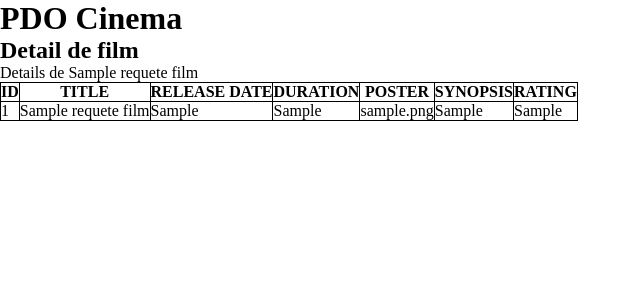
After one commit to seitvalieva/Cinema-MVC, a PHP site: template view/detailFilm.php in a window 1280 px wide. The commit adds this page. Shown: the top 300 px of the page, without its empty margins (0-641 px from the left). Run offline with PHP 8.4, Linux system fonts and the light colour scheme; the template is opened without the code that fills it: most values are stand-ins (such as "Sample title", 1, 10 or a date in 2020); data that the repository does not hold is empty.

Commit message:
updated detailFilm

```diff
--- a/cinema_mvc_sevilia.sql
+++ b/cinema_mvc_sevilia.sql
@@ -25,7 +25,7 @@ CREATE TABLE IF NOT EXISTS `actor` (
   `nameActor` varchar(50) NOT NULL DEFAULT '0',
   `surnameActor` varchar(50) NOT NULL DEFAULT '0',
   `genderActor` varchar(10) NOT NULL DEFAULT '0',
-  `bdayAtor` date NOT NULL,
+  `bdayActor` date NOT NULL,
   PRIMARY KEY (`idActor`)
 ) ENGINE=InnoDB AUTO_INCREMENT=11 DEFAULT CHARSET=utf8mb4 COLLATE=utf8mb4_0900_ai_ci;
 
--- a/model/Connect.php
+++ b/model/Connect.php
@@ -7,7 +7,7 @@ namespace Model;       // le namespace de la classe Connect --> "Model",
  abstract class Connect {
 
     const HOST = "localhost";
-    const DB = "cinema";
+    const DB = "cinema_sevilia";
     const USER = "root";
     const PASS = "";
 
--- a/public/css/styles.css
+++ b/public/css/styles.css
@@ -0,0 +1,9 @@
+* {
+    margin: 0;
+    padding: 0;
+    box-sizing: border-box;
+}
+table, th, td {
+    border: 1px solid black;
+    border-collapse: collapse;
+}
--- /dev/null
+++ b/view/detailFilm.php
@@ -0,0 +1,56 @@
+<?php ob_start();
+foreach($requeteFilm->fetchAll() as $film) {
+    $idFilm = $film["idFilm"];
+    $titleFilm = $film["titleFilm"];
+    $yearRelease = $film["yearRelease"];
+    $durationMins = $film["durationMins"];
+    $poster = $film["posterFilm"];
+    $synopsisFilm = $film["synopsisFilm"];
+    $rating = $film["ratingFilm"];
+
+}
+?>
+
+<p class="uk-label uk-label-warning">Details de <?= $titleFilm ?></p>
+
+<table class="uk-table uk-table-striped">
+    <thead>
+        <tr>
+            <th>ID</th>
+            <th>TITLE</th>
+            <th>RELEASE DATE</th>
+            <th>DURATION</th>
+            <th>POSTER</th>
+            <th>SYNOPSIS</th>
+            <th>RATING</th>
+        </tr>
+    </thead>
+    <tbody>
+        <!-- <?php
+            foreach($requeteFilm->fetchAll() as $film) { ?>
+
+           <?php } ?> -->
+        <tr>
+            <td><?= $film["idFilm"] ?></td>
+            <td><?= $film["titleFilm"] ?></td>
+            <td><?= $film["yearRelease"] ?></td>
+            <td><?= $film["durationMins"] ?></td>
+            <td><?= $film["posterFilm"] ?></td>
+            <td><?= $film["synopsisFilm"] ?></td>
+            <td><?= $film["ratingFilm"] ?></td>
+        </tr>
+    </tbody>
+</table>
+<?php
+    $titre = "Detail de film";
+    $titre_secondaire = "Detail de film";
+
+    // On va donc "aspirer" tout ce qui se trouve entre 2 fonctions "ob_start()" et "ob_get_clean()"
+                // (temporisation de sortie)
+        // pour stocker le contenu dans une variable $contenu
+    $contenu = ob_get_clean();
+
+    // Le require de fin permet d'injecter le contenu dans le template "squelette" > template.php
+
+    require "view/template.php";
+?>
--- a/view/listFilms.php
+++ b/view/listFilms.php
@@ -13,7 +13,7 @@
         <?php
             foreach($requete->fetchAll() as $film) { ?>
             <tr>
-                <td><?= $film["title"] ?></td>
+                <td><?= $film["titleFilm"] ?></td>
                 <td><?= $film["yearRelease"] ?></td>
             </tr>
 
--- a/view/template.php
+++ b/view/template.php
@@ -9,8 +9,8 @@ On exploitera ce qu'on appelle "la temporisation de sortie" en PHP  -->
     <meta charset="UTF-8">
     <meta http-equiv="X-UA-Compatible" content="IE=edge">
     <meta name="viewport" content="width=device-width, initial-scale=1.0">
-    <link rel="stylesheet" href="./public/css/<?=$lienCss?>.css">
-    <link rel="stylesheet" href="https://cdnjs.cloudflare.com/ajax/libs/font-awesome/6.2.1/css/all.min.css" integrity="sha512-MV7K8+y+gLIBoVD59lQIYicR65iaqukzvf/nwasF0nqhPay5w/9lJmVM2hMDcnK1OnMGCdVK+iQrJ7lzPJQd1w==" crossorigin="anonymous" referrerpolicy="no-referrer" />
+    <!-- <link rel="stylesheet" href="./public/css/<?=$lienCss?>.css"> -->
+    <link rel="stylesheet" href="public/css/styles.css">
     <title><?= $titre ?></title>
 </head>
 <body>
```
Also changed, not shown: controller/CinemaController.php (+4 -3 lines), view/detailFillm.php (deleted, +0 -41 lines), view/listActors.php (+5 -3 lines).
